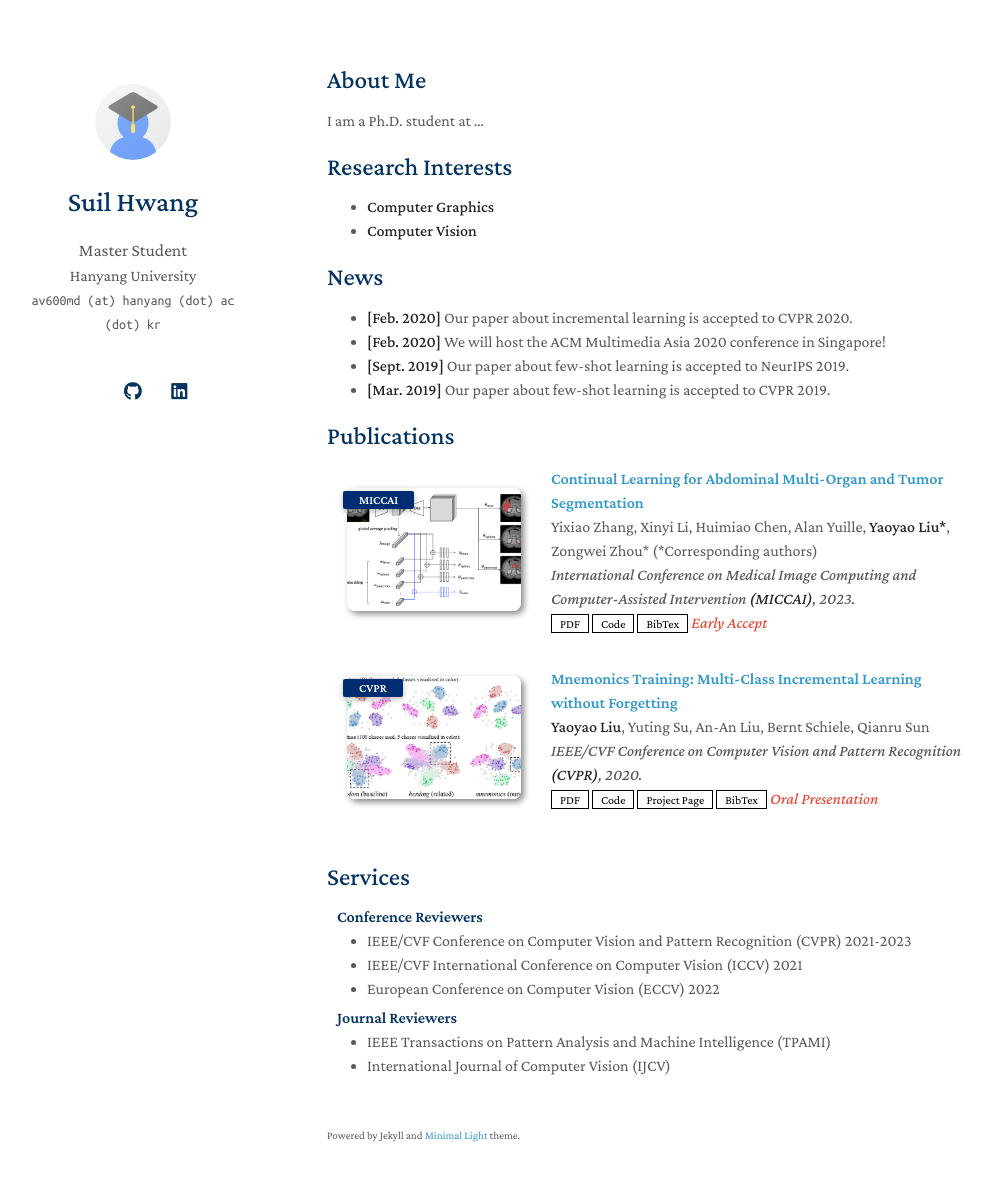
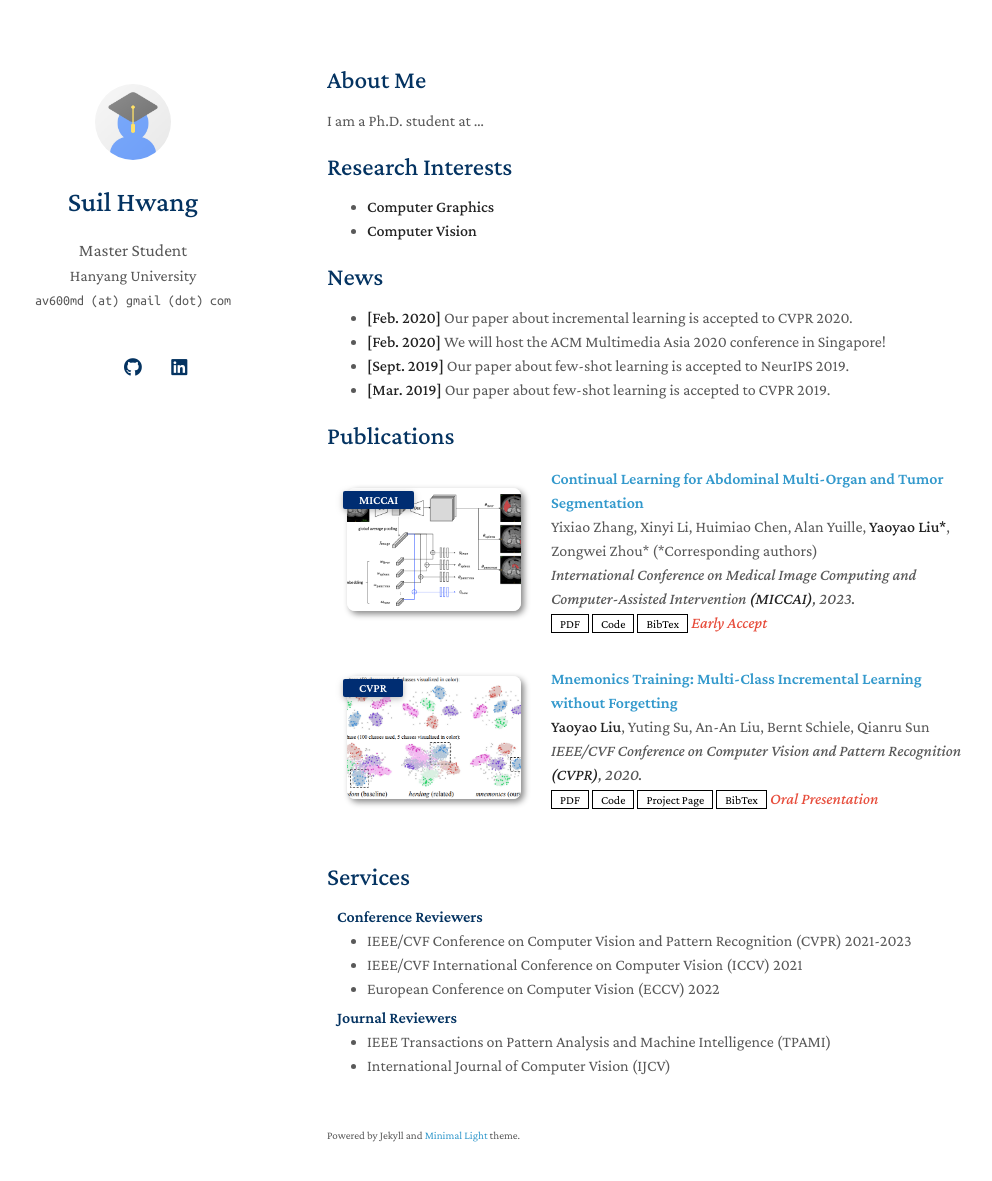
Before and after one commit to suil-hwang/suil-hwang.github.io, a Jekyll site: the page built from index.md, in a window 1280 px wide and 1216 px high. Shown: the top 1181 px of the window, without its empty margins (143-1135 px from the left). Built offline with Jekyll 4.4.1, drawn with Linux system fonts in a browser that asks for light colours; a style sheet for code colours, icons or effects is not loaded; our own code applies the rules of GitHub Pages for plain Markdown files.

Commit message:
Update _config.yml

```diff
--- a/_config.yml
+++ b/_config.yml
@@ -2,7 +2,7 @@
 title: Suil Hwang
 position: Master Student
 affiliation: Hanyang University
-email: av600md (at) hanyang (dot) ac (dot) kr
+email: av600md (at) gmail (dot) com
 
 # Search Engine Optimization (SEO)
 # The following information is used to improve the website traffic from search engines, e.g., Google.
```
